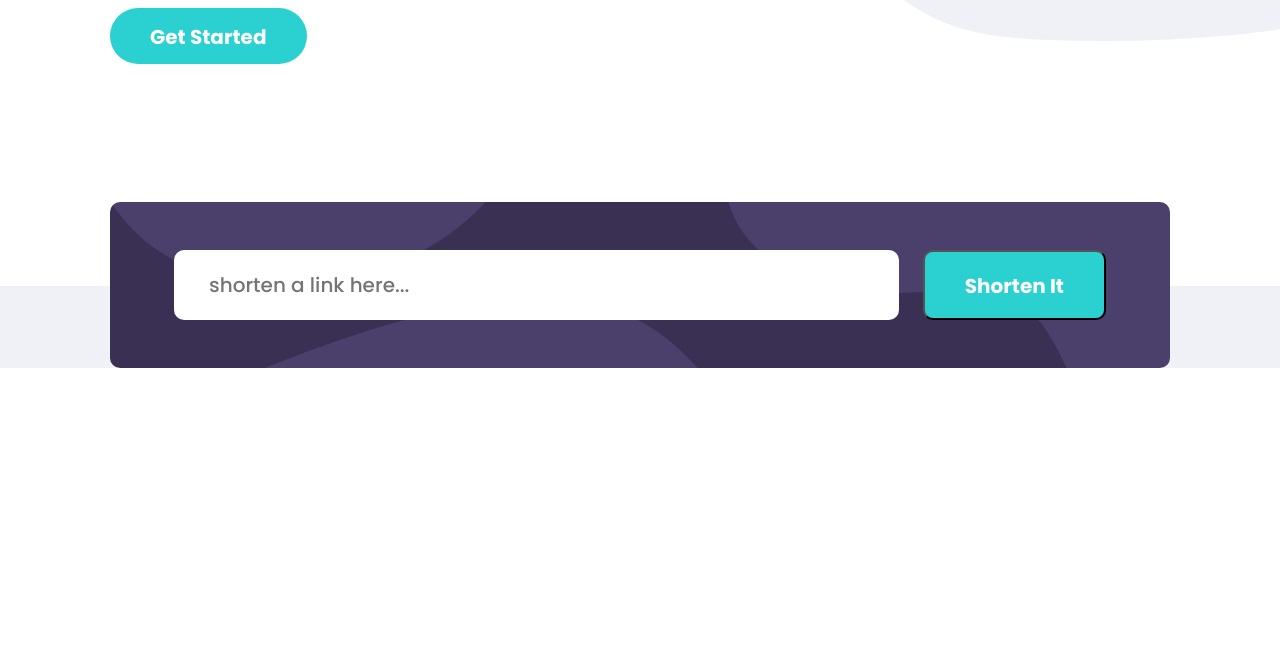
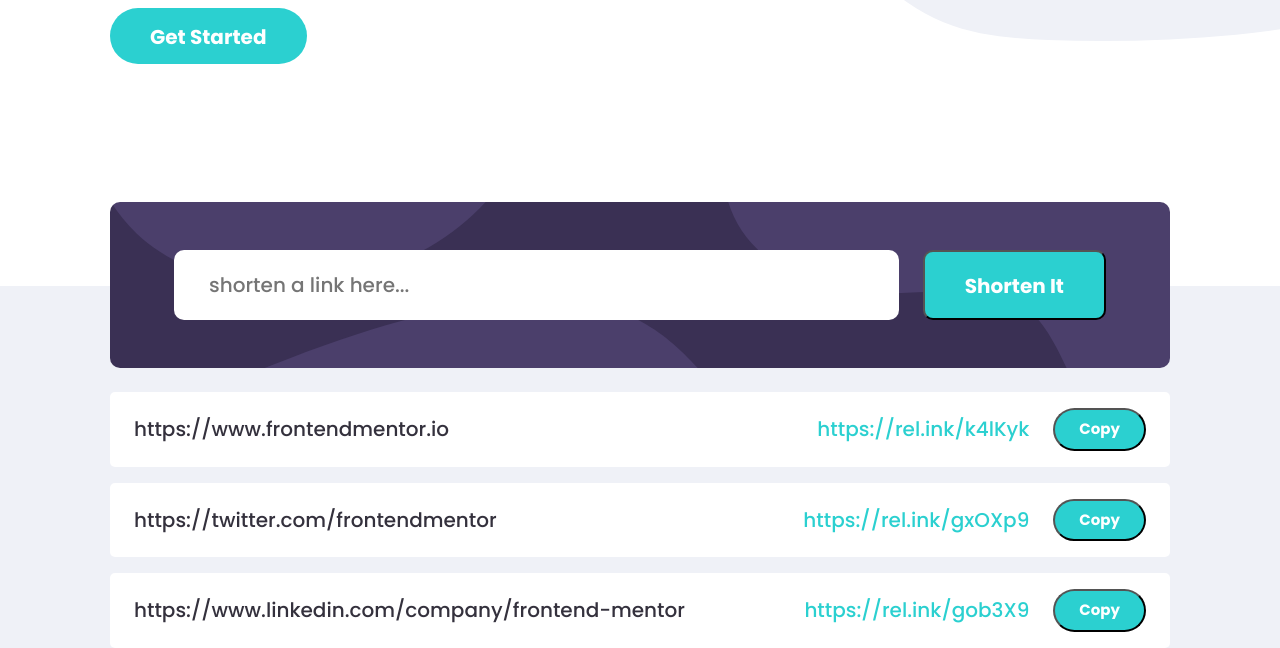
Before and after one commit to HamzaJamol/shj-shortlu-site, a plain HTML site: page index.html in a window 1280 px wide. Shown: the part 566-1214 px from the top of the page. Before the commit the page ends 934 px from the top, so only its background shows below. Drawn offline with Linux system fonts and the light colour scheme; files whose address does not match are found by name.

Commit message:
add url shortener form results

```diff
--- a/css/stylees.css
+++ b/css/stylees.css
@@ -296,6 +296,7 @@ img {
 .url-shortener__form {
   display: flex;
   padding: 48px 64px;
+  margin-bottom: 24px;
   border-radius: 10px;
   background-color: #4b3f6b;
   background-image: url(..//img/purple-bg.svg);
@@ -346,14 +347,40 @@ img {
   letter-spacing: 0.11px;
 }
 
-
-.url-shortener__submit {
+.url-shortener__results {
+  font-size: 20px;
+  line-height: 36px;
 }
 
-.button {
+.url-shortener__result {
+  display: flex;
+  align-items: center;
+  padding: 16px  24px;
+  border-radius: 5px;
+  background-color: #fff;
+  color: var(--text-color-dark);
 }
 
-.button--rectangle-big {
+.url-shortener__result:not(:last-child) {
+  margin-bottom: 16px;
+}
+
+.url-shortener__original-link {
+  width: 100%;
+  margin-right: 24px;
+  white-space: nowrap;
+  overflow: hidden;
+  text-overflow: ellipsis;
+}
+
+.url-shortener__short-link {
+  margin-right: 24px;
+  color: var(--accent-color);
+  text-decoration: none;
+}
+
+.button-shortener__copy-button {
+  min-width: 103px;
 }
 
 
--- a/index.html
+++ b/index.html
@@ -62,12 +62,36 @@
             <form class="url-shortener__form" action="https://echo.htmlacademy.ru" method="post">
               <div class="url-shortener__input-wrapper">
                 <input class="url-shortener__input" type="url" name="url" placeholder="shorten a link here..." required>
+                <div class="url-shortener__submit url-shortener__error-msg  button button--rectangle-big">Please add a link</div>
               </div>
-                <button class="url-shortener__submit button button--rectangle-big" type="submit">Shorten It</button>
+              <button class="url-shortener__submit button button--rectangle-big" type="submit">Shorten It
+              </button>
             </form>
+
+            <div class="url-shortener__results">
+              <div class="url-shortener__result">
+                <div class="url-shortener__original-link">https://www.frontendmentor.io</div>
+                <a class="url-shortener__short-link" href="#" target="_blank">https://rel.ink/k4lKyk</a>
+                <button class="url-shortener__copy-button button button--small button-rectangle" type="button">Copy</button>
+              </div>
+              <div class="url-shortener__result">
+                <div class="url-shortener__original-link">https://twitter.com/frontendmentor</div>
+                <a class="url-shortener__short-link" href="#" target="_blank">https://rel.ink/gxOXp9</a>
+                <button class="url-shortener__copy-button button button--small button-rectangle" type="button">Copy</button>
+              </div>
+              <div class="url-shortener__result">
+                <div class="url-shortener__original-link">https://www.linkedin.com/company/frontend-mentor</div>
+                <a class="url-shortener__short-link" href="#" target="_blank">https://rel.ink/gob3X9</a>
+                <button class="url-shortener__copy-button button button--small button-rectangle" type="button">Copy</button>
+              </div>
+            </div>
           </div>
         </section>
       </div>
+
+
+
+    <!-- INDEX-FEATURES -->
     </div>
   </main>
 
```
Lines whose indentation alone changed are shown as unchanged.
